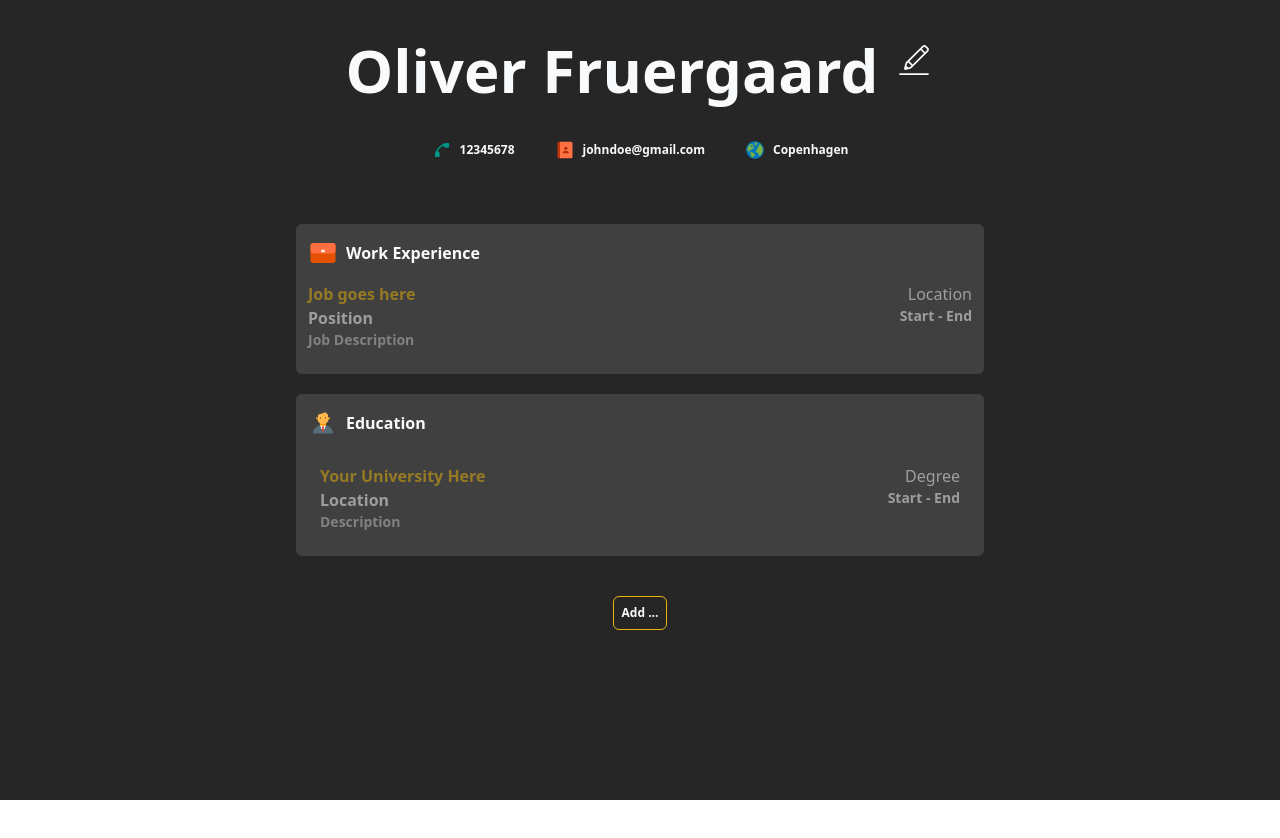
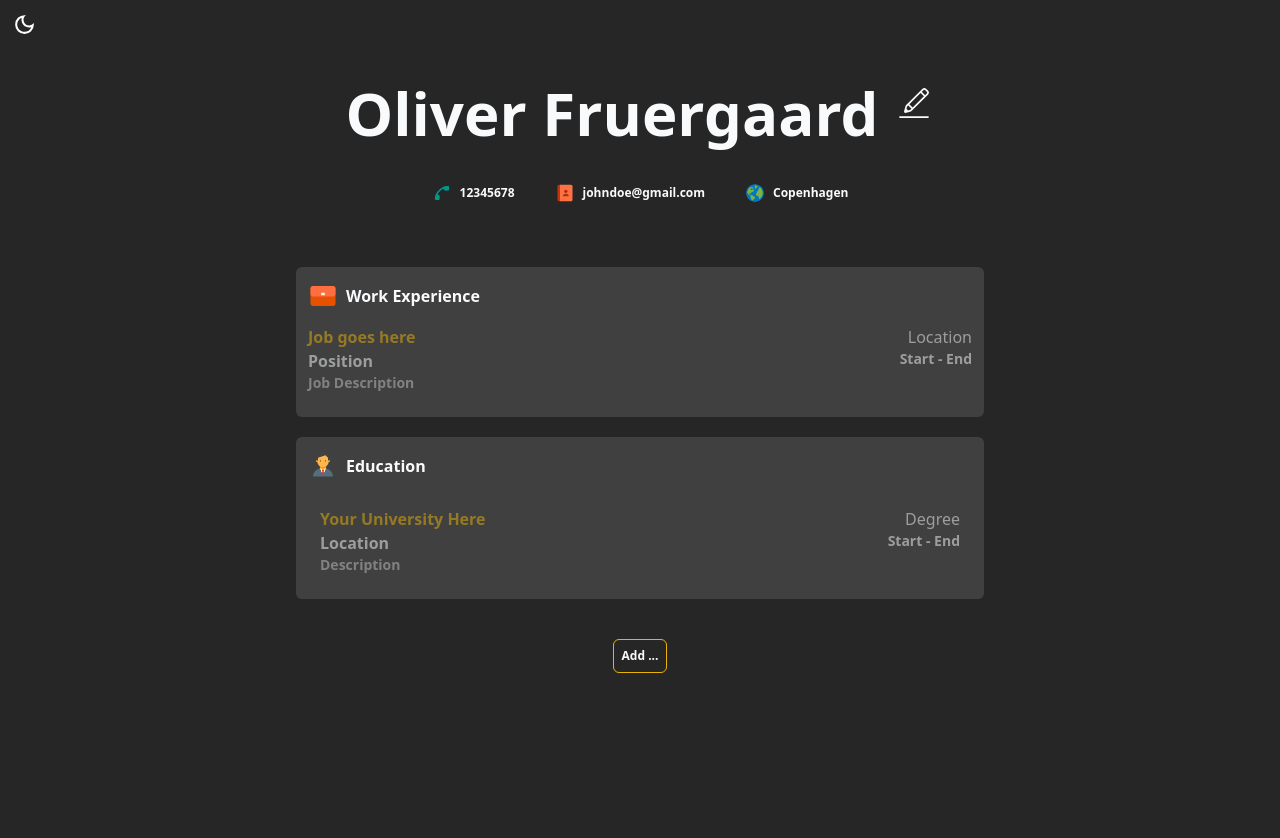
Before and after one commit to ofgaard/build-a-resume, a React (Vite) app: page / in a window 1280 px wide. Shown: the top 838 px of the page. Before the commit the page ends 800 px from the top, so only its background shows below. Built offline with nearby package versions, Linux system fonts and the light colour scheme.

Commit message:
Create dark mode

```diff
--- a/src/AddButton.jsx
+++ b/src/AddButton.jsx
@@ -1,12 +1,14 @@
 import { useState } from "react";
 import { IoMdAddCircleOutline } from "react-icons/io";
 
-const AddButton = ({ add, toggleAdd, dropDown, toggleDropDown }) => {
+const AddButton = ({ add, toggleAdd, dropDown, toggleDropDown, darkMode }) => {
   return (
-    <div className="mt-10 flex flex-col items-center text-sm print:hidden">
+    <div className="flex flex-col items-center text-sm print:hidden">
       <button
         onClick={toggleDropDown}
-        className="flex items-center p-2 border text-xs rounded-md border-yellow-500 hover:scale-125 transition ease-in-out duration-500"
+        className={`flex items-center p-2 border text-xs rounded-md ${
+          darkMode ? "border-yellow-500" : "border-slate-800"
+        } hover:scale-125 transition ease-in-out duration-500`}
       >
         Add ...
       </button>
--- a/src/App.jsx
+++ b/src/App.jsx
@@ -4,11 +4,14 @@ import Experience from "./Experience";
 import AddButton from "./AddButton";
 import Education from "./Education";
 import { FcPlus } from "react-icons/fc";
+import { MdOutlineDarkMode } from "react-icons/md";
+import { FiSun } from "react-icons/fi";
 
 function App() {
   const [edit, setEdit] = useState(false);
   const [add, setAdd] = useState(0);
   const [dropDown, setDropDown] = useState(false);
+  const [darkMode, setDarkMode] = useState(true);
 
   const toggleDropDown = () => {
     setDropDown((prevState) => !prevState);
@@ -31,11 +34,37 @@ function App() {
     }
   };
 
+  const toggleDarkMode = () => {
+    setDarkMode((prev) => !prev);
+  };
+
   console.log(add);
   return (
     <>
-      <div className="bg-neutral-800 print:bg-slate-50">
-        <div className="bg-neutral-800 print:bg-slate-50 h-screen flex overflow-auto flex-col text-slate-50 print:text-black font-semibold p-10 min-w-96 max-w-3xl mx-auto">
+      <div
+        className={`print:bg-slate-50 ${
+          darkMode
+            ? "bg-neutral-800 transition-colors"
+            : "bg-neutral-200 transition-colors"
+        } `}
+      >
+        <button>
+          <MdOutlineDarkMode
+            size={25}
+            className={`${
+              darkMode ? "text-white" : "text-slate-800"
+            } mt-3 ml-3 hover:scale-125 transition ease-in duration-300
+              `}
+            onClick={toggleDarkMode}
+          ></MdOutlineDarkMode>
+        </button>
+        <div
+          className={`print:bg-slate-50 h-screen flex overflow-auto flex-col print:text-black font-semibold p-10 min-w-96 max-w-3xl mx-auto ${
+            darkMode
+              ? "text-slate-50 bg-neutral-800 transition-colors duration-300 before:bg-neutral-200"
+              : "bg-neutral-200 transition-colors duration-300 before:bg-neutral-800 text-slate-800"
+          }`}
+        >
           <ContactInfo edit={edit} toggleEdit={toggleEdit}></ContactInfo>
           <div className="mb-5 mt-6">
             <Experience
@@ -44,6 +73,7 @@ function App() {
               toggleAdd={toggleAdd}
               toggleEdit={toggleEdit}
               toggleDropDown={toggleDropDown}
+              darkMode={darkMode}
             ></Experience>
           </div>
           <Education
@@ -51,14 +81,17 @@ function App() {
             edit={edit}
             toggleAdd={toggleAdd}
             toggleEdit={toggleEdit}
+            darkMode={darkMode}
           ></Education>
-
+          <div className="flex items-center justify-center mt-10">
             <AddButton
               add={add}
               toggleAdd={toggleAdd}
               dropDown={dropDown}
               toggleDropDown={toggleDropDown}
+              darkMode={darkMode}
             ></AddButton>
+          </div>
         </div>
       </div>
     </>
--- a/src/Education.jsx
+++ b/src/Education.jsx
@@ -3,7 +3,7 @@ import { CiEdit } from "react-icons/ci";
 import { FcBusinessman } from "react-icons/fc";
 import { MdDeleteOutline } from "react-icons/md";
 
-const Education = ({ add, toggleAdd }) => {
+const Education = ({ add, toggleAdd, darkMode }) => {
   const [education, setEducation] = useState([]);
   const [newEducation, setNewEducation] = useState({
     name: "",
@@ -105,7 +105,13 @@ const Education = ({ add, toggleAdd }) => {
 
   return (
     <>
-      <div className="bg-neutral-700 rounded-md p-3">
+      <div
+        className={` ${
+          darkMode
+            ? "bg-neutral-700 transition-colors "
+            : "bg-neutral-300 transition-colors"
+        } rounded-md p-3`}
+      >
         <div className="flex items-center gap-2 mb-4">
           <FcBusinessman size={30}></FcBusinessman>
           <h1 className="translate-y-0.5 font-extrabold">Education</h1>
@@ -115,7 +121,11 @@ const Education = ({ add, toggleAdd }) => {
             <div key={school.id} className="mt-4 p-3">
               <div className="flex justify-between">
                 <div className="flex gap-1">
-                  <h1 className="font-extrabold text-yellow-500">
+                  <h1
+                    className={`font-extrabold ${
+                      darkMode ? "text-neutral-200" : "text-slate-800"
+                    }`}
+                  >
                     {school.name}
                   </h1>
                   <div className="flex items-center gap-1">
@@ -156,7 +166,11 @@ const Education = ({ add, toggleAdd }) => {
           ) : (
             <div className="flex flex-col text-sm gap-2 p-3">
               <div className="flex justify-between min-w-max">
-                <h1 className="font-extrabold text-yellow-500">
+                <h1
+                  className={`font-extrabold ${
+                    darkMode ? "text-yellow-500" : "text-slate-800"
+                  }`}
+                >
                   <input
                     type="text
                 "
@@ -230,7 +244,9 @@ const Education = ({ add, toggleAdd }) => {
                     </p>
                   </div>
                   <button
-                    className="mt-4 ml-auto border text-xs border-yellow-500 p-1 rounded-md hover:scale-105 disabled:opacity-60"
+                    className={`mt-4 ml-auto border text-xs ${
+                      darkMode ? "border-yellow-500" : "border-slate-800"
+                    } p-1 rounded-md hover:scale-105`}
                     onClick={submitChanges}
                     onKeyDown={handleKeyDown}
                   >
@@ -244,7 +260,11 @@ const Education = ({ add, toggleAdd }) => {
         {add === 1 && (
           <div className="flex flex-col text-sm gap-2 p-3">
             <div className="flex justify-between min-w-max">
-              <h1 className="font-extrabold text-yellow-500">
+              <h1
+                className={`font-extrabold ${
+                  darkMode ? "text-yellow-500" : "text-slate-800"
+                }`}
+              >
                 <input
                   type="text
                 "
@@ -318,7 +338,9 @@ const Education = ({ add, toggleAdd }) => {
                   </p>
                 </div>
                 <button
-                  className="mt-4 ml-auto border text-xs border-yellow-500 p-1 rounded-md hover:scale-105 disabled:opacity-60"
+                  className={`mt-4 ml-auto border text-xs ${
+                    darkMode ? "border-yellow-500" : "border-slate-800"
+                  } p-1 rounded-md hover:scale-105`}
                   onClick={submitChanges}
                   onKeyDown={handleKeyDown}
                 >
@@ -331,7 +353,11 @@ const Education = ({ add, toggleAdd }) => {
         {education.length === 0 && add !== 1 && (
           <div className="mt-4 p-3 opacity-50">
             <div className="flex justify-between">
-              <h1 className="font-extrabold text-yellow-500">
+              <h1
+                className={`font-extrabold ${
+                  darkMode ? "text-yellow-500" : "text-slate-800"
+                }`}
+              >
                 Your University Here
               </h1>
               <h1 className="font-thin">Degree</h1>
--- a/src/Experience.jsx
+++ b/src/Experience.jsx
@@ -9,6 +9,7 @@ const Experience = ({
   toggleAddExperience,
   addExperience,
   toggleDropDown,
+  darkMode,
 }) => {
   const [editMode, setEditMode] = useState({ id: "" });
   const [experience, setExperience] = useState([]);
@@ -112,7 +113,13 @@ const Experience = ({
 
   return (
     <>
-      <div className="bg-neutral-700 rounded-md p-3">
+      <div
+        className={` ${
+          darkMode
+            ? "bg-neutral-700 transition-colors  "
+            : "bg-neutral-300 transition-colors  "
+        } rounded-md p-3`}
+      >
         <div className="flex items-center gap-2 mb-4">
           <FcBriefcase size={30}></FcBriefcase>
           <h1 className="translate-y-0.5 font-extrabold">Work Experience</h1>
@@ -122,7 +129,13 @@ const Experience = ({
             <div key={job.id} className="mt-4 p-3">
               <div className="flex justify-between">
                 <div className="flex gap-2">
-                  <h1 className="font-extrabold text-yellow-500">{job.name}</h1>
+                  <h1
+                    className={`font-extrabold ${
+                      darkMode ? "text-yellow-500" : "text-slate-800"
+                    }`}
+                  >
+                    {job.name}
+                  </h1>
                   <div className="flex items-center gap-1">
                     <button
                       className="hover:scale-110"
@@ -164,7 +177,11 @@ const Experience = ({
               className="flex flex-col text-sm gap-2 p-3"
             >
               <div className="flex justify-between min-w-max">
-                <h1 className="font-extrabold text-yellow-500">
+                <h1
+                  className={`font-extrabold ${
+                    darkMode ? "text-yellow-500" : "text-slate-800"
+                  }`}
+                >
                   <input
                     type="text
                 "
@@ -253,7 +270,11 @@ const Experience = ({
         {add === 2 && (
           <div className="flex flex-col text-sm gap-2 p-3">
             <div className="flex justify-between min-w-max">
-              <h1 className="font-extrabold text-yellow-500">
+              <h1
+                className={`font-extrabold ${
+                  darkMode ? "text-yellow-500" : "text-slate-800"
+                }`}
+              >
                 <input
                   type="text
                 "
@@ -328,7 +349,9 @@ const Experience = ({
                   </p>
                 </div>
                 <button
-                  className="mt-4 ml-auto border text-xs border-yellow-500 p-1 rounded-md hover:scale-105"
+                  className={`mt-4 ml-auto border text-xs ${
+                    darkMode ? "border-yellow-500" : "border-slate-800"
+                  } p-1 rounded-md hover:scale-105`}
                   onClick={submitChanges}
                   onKeyDown={handleKeyDown}
                 >
@@ -341,7 +364,13 @@ const Experience = ({
         {experience.length === 0 && add !== 2 && (
           <div className="mt-4 pb-3 opacity-50">
             <div className="flex justify-between">
-              <h1 className="font-extrabold text-yellow-500">Job goes here</h1>
+              <h1
+                className={`font-extrabold ${
+                  darkMode ? "text-yellow-500" : "text-slate-800"
+                }`}
+              >
+                Job goes here
+              </h1>
               <h1 className="font-thin">Location</h1>
             </div>
             <div className="flex justify-between">
--- a/src/index.css
+++ b/src/index.css
@@ -9,26 +9,13 @@
 @import url("https://fonts.googleapis.com/css2?family=Archivo+Black&family=Bebas+Neue&display=swap");
 
 #root {
-  overflow-x: hidden; /* Prevent horizontal overflow */
-}
-
-.fade-in {
-  opacity: 0;
-  transform: translateY(10px); /* Slight movement */
-  transition: opacity 0.6s ease-out, transform 0.6s ease-out;
-}
-
-.fade-in.visible {
-  opacity: 1;
-  transform: translateY(0); /* Element moves into position */
+  overflow-x: hidden;
 }
 
 body {
   -webkit-font-smoothing: antialiased;
 
-  /* Font smoothing for Windows (more consistent across browsers) */
   -moz-osx-font-smoothing: grayscale;
 
-  /* Optional: general font style for better clarity */
   font-smooth: always;
 }
```
Lines whose indentation alone changed are shown as unchanged.
